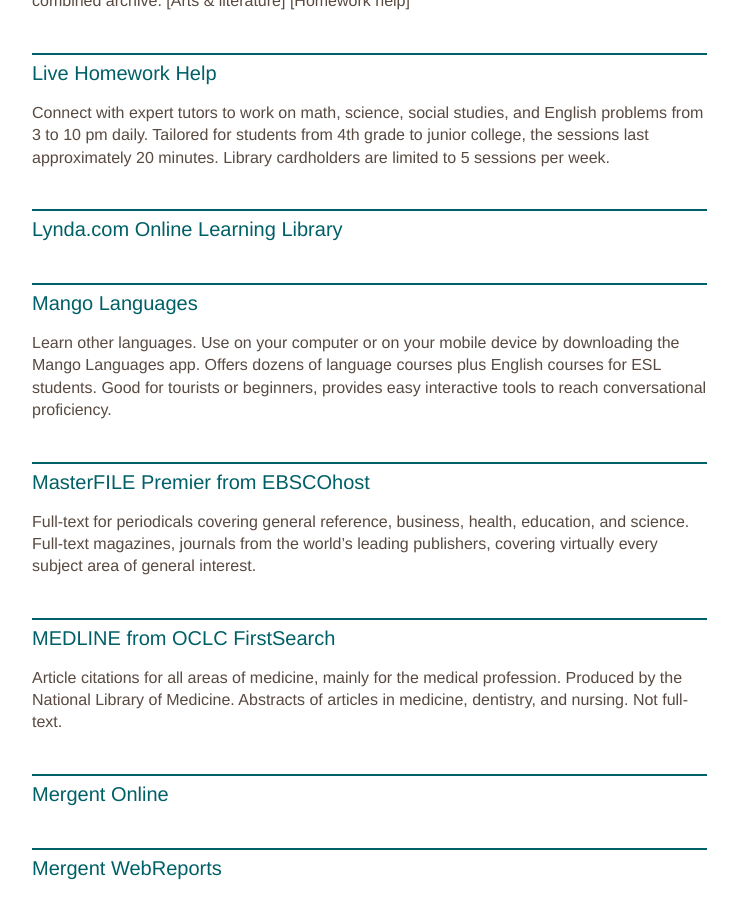
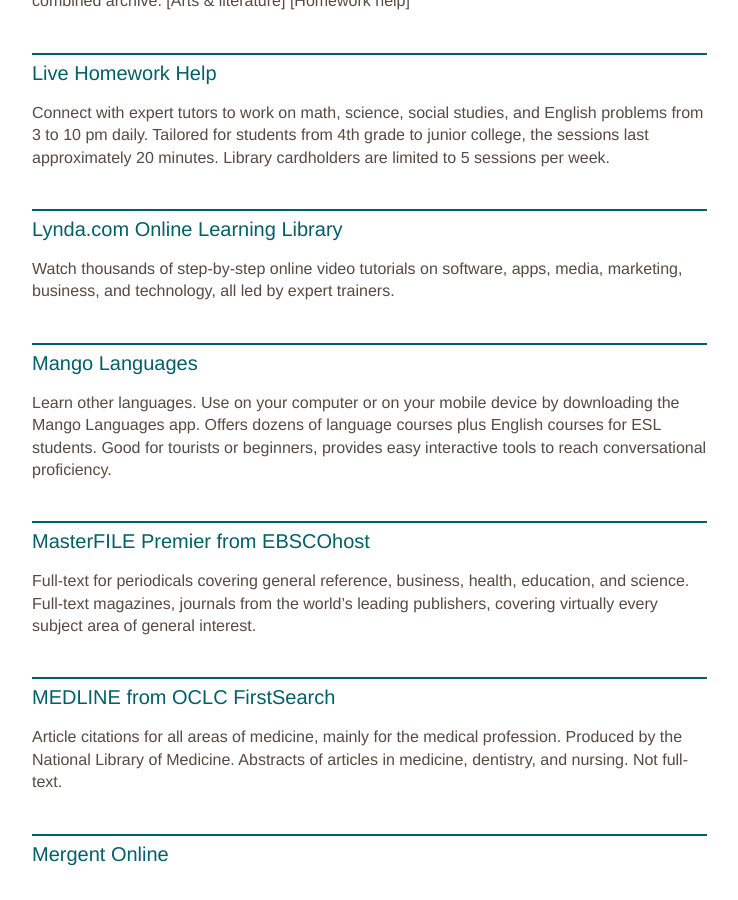
Before and after one commit to skokielibrary/spl-content, a Jekyll site: the page built from _content/bruce/resources--research-topic.markdown, in a window 1280 px wide and 900 px high, scrolled down 4165 px. Shown: the whole window, without its empty margins (126-864 px from the left). Built offline with Jekyll 4.4.1, drawn with Linux system fonts in a browser that asks for light colours.

Commit message:
Updated resources--research-topic.markdown

```diff
--- a/_content/bruce/resources--research-topic.markdown
+++ b/_content/bruce/resources--research-topic.markdown
@@ -123,6 +123,7 @@ Find information and criticism on current and historical writers and poets and t
 Connect with expert tutors to work on math, science, social studies, and English problems from 3 to 10 pm daily. Tailored for students from 4th grade to junior college, the sessions last approximately 20 minutes. Library cardholders are limited to 5 sessions per week.
 
 ##Lynda.com Online Learning Library
+Watch thousands of step-by-step online video tutorials on software, apps, media, marketing, business, and technology, all led by expert trainers.
 
 ##Mango Languages
 Learn other languages. Use on your computer or on your mobile device by downloading the Mango Languages app. Offers dozens of language courses plus English courses for ESL students. Good for tourists or beginners, provides easy interactive tools to reach conversational proficiency.
```
